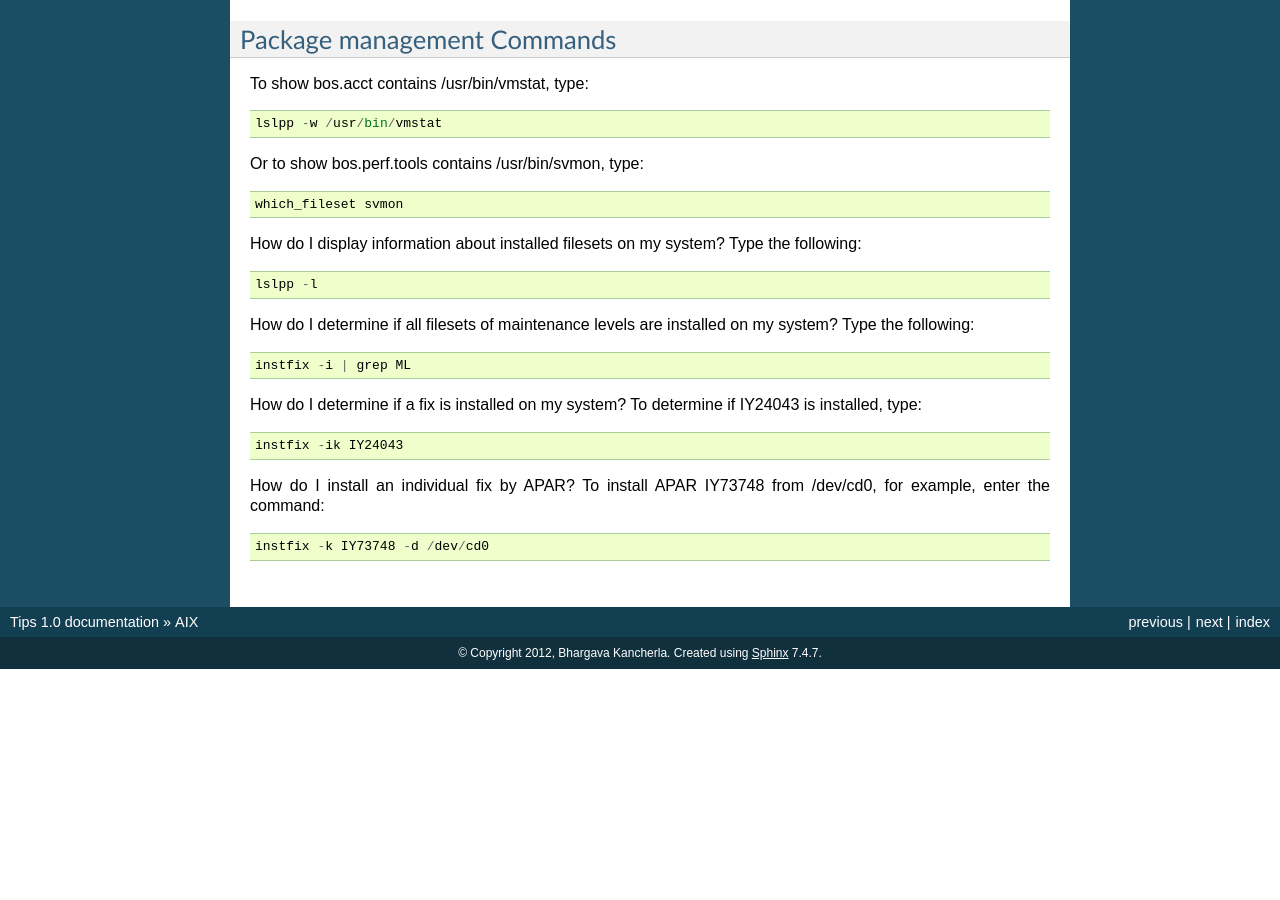
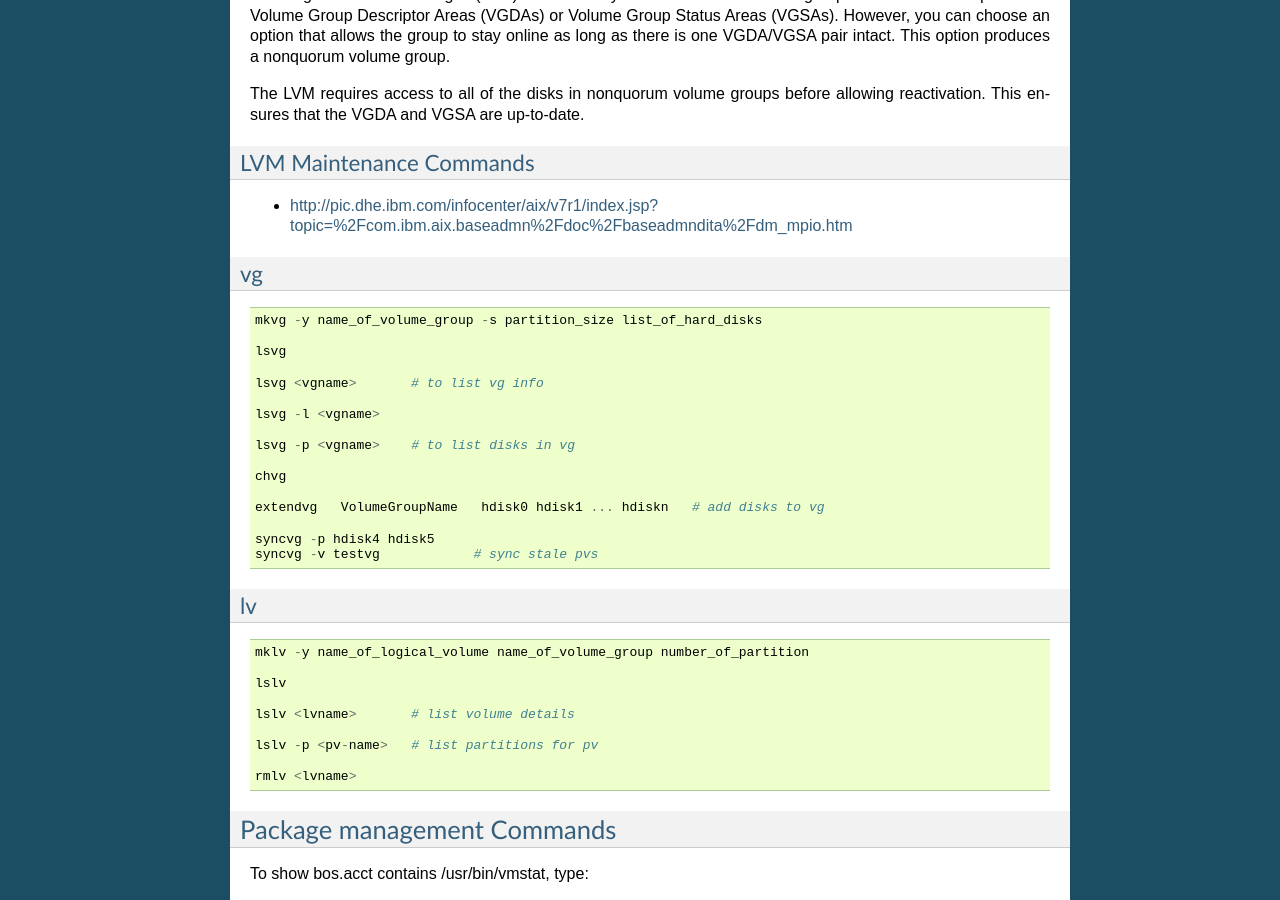
Before and after one commit to bhargavakumark/Notes, a Sphinx documentation site: the page built from source/aix.rst, in a window 1280 px wide and 900 px high, scrolled down 5140 px. Built offline with Sphinx 7.4.7, drawn with Linux system fonts in a browser that asks for light colours; before the commit the page ends 5809 px from its top, so only the background shows below that; some of the changed text lies outside the part shown.

```diff
--- a/source/aix.rst
+++ b/source/aix.rst
@@ -219,6 +224,11 @@ List current paths for disks
     hdisk0,Enabled,vscsi0,810000000000
     hdisk0,Enabled,vscsi1,810000000000
 
+Remove a path
+
+::
+
+    rmpath -l hdisk0 -w 810000000000 -d
 
 
 JFS
@@ -280,6 +290,46 @@ LVM Maintenance Commands
 
 * http://pic.dhe.ibm.com/infocenter/aix/v7r1/index.jsp?topic=%2Fcom.ibm.aix.baseadmn%2Fdoc%2Fbaseadmndita%2Fdm_mpio.htm
 
+==
+vg
+==
+
+::
+
+    mkvg -y name_of_volume_group -s partition_size list_of_hard_disks
+
+    lsvg
+
+    lsvg <vgname>       # to list vg info
+
+    lsvg -l <vgname>
+
+    lsvg -p <vgname>    # to list disks in vg
+
+    chvg
+
+    extendvg   VolumeGroupName   hdisk0 hdisk1 ... hdiskn   # add disks to vg
+
+    syncvg -p hdisk4 hdisk5
+    syncvg -v testvg            # sync stale pvs
+
+==
+lv
+==
+
+::
+
+    mklv -y name_of_logical_volume name_of_volume_group number_of_partition
+
+    lslv
+
+    lslv <lvname>       # list volume details
+
+    lslv -p <pv-name>   # list partitions for pv
+
+    rmlv <lvname>
+
+
 Package management Commands
 ---------------------------
 
```
Also changed, not shown: other parts of source/aix.rst (+5 -0 lines), source/linux.lvm.rst (+94 -4 lines).
